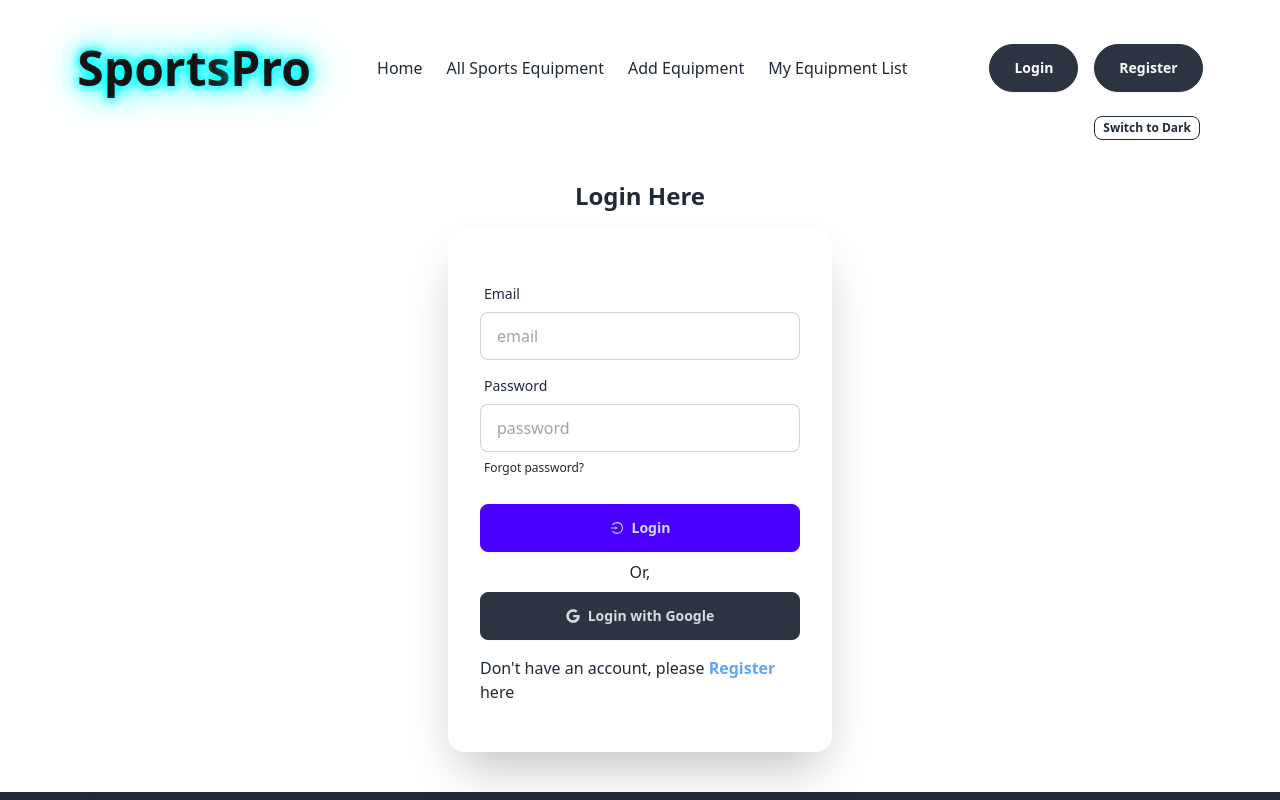
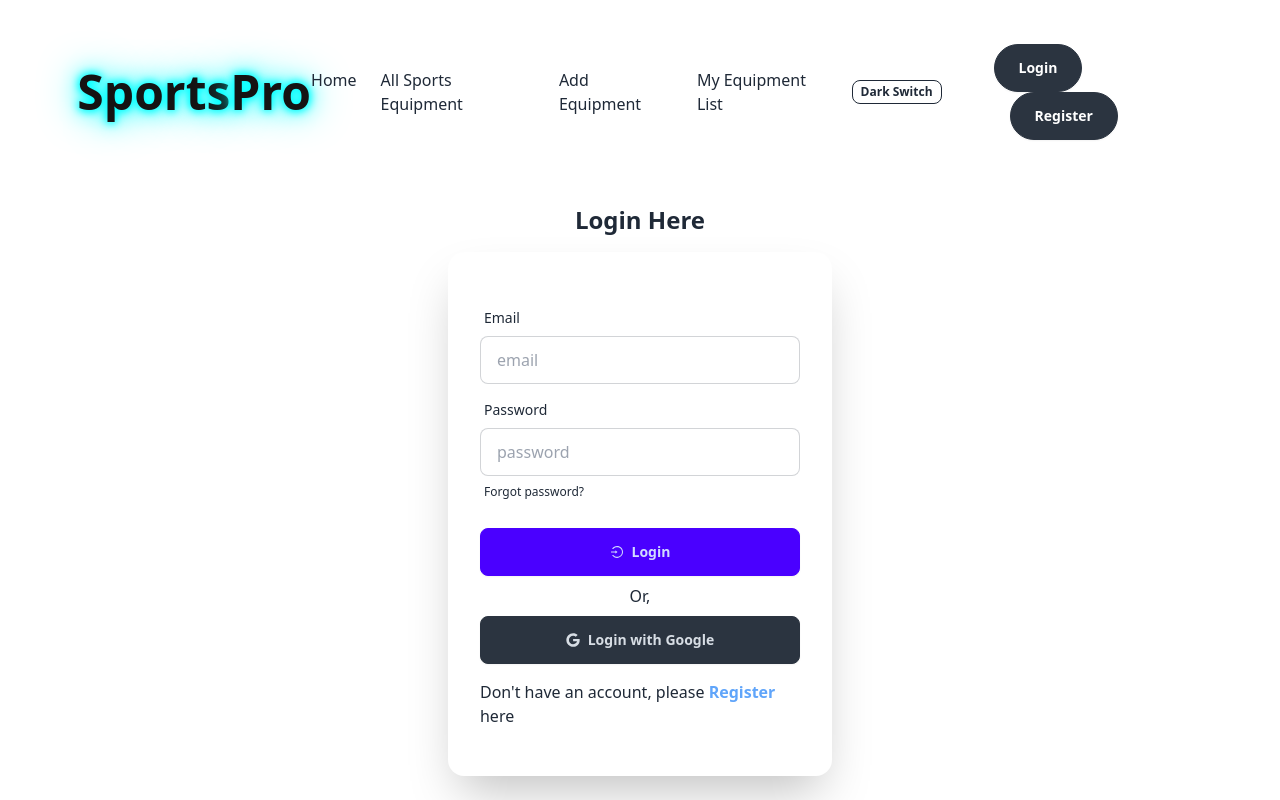
Before and after one commit to Biswa-Mitra-Barua/sports-store-assgn10-client, a React (Vite) app: page /login in a window 1280 px wide. Shown: the top 800 px of the page. Built offline with nearby package versions, Linux system fonts and the light colour scheme; no server answers.

Commit message:
repositioned the dark-light switch mode in the navbar

```diff
--- a/src/Layouts/MainLayout.jsx
+++ b/src/Layouts/MainLayout.jsx
@@ -1,15 +1,12 @@
-import React from 'react';
 import NavBar from '../components/Navbar/NavBar';
 import { Outlet } from 'react-router-dom';
 import Footer from '../components/Footer/Footer';
-import ThemeToggle from '../components/ThemeToggle/ThemeToggle';
 
 
 const MainLayout = () => {
     return (
         <div>
             <div className="w-11/12 mx-auto mt-5"><NavBar></NavBar></div>
-            <ThemeToggle></ThemeToggle>
             <div className="w-11/12 mx-auto mt-5"><Outlet></Outlet></div>
             <Footer></Footer>
         </div>
--- a/src/components/Navbar/NavBar.jsx
+++ b/src/components/Navbar/NavBar.jsx
@@ -2,6 +2,7 @@ import { Link, NavLink } from 'react-router-dom';
 import '../Navbar/Navbar.css';
 import { useContext } from 'react';
 import { authContext } from '../../AuthProvider/AuthProvider';
+import ThemeToggle from '../ThemeToggle/ThemeToggle';
 
 
 const NavBar = () => {
@@ -11,7 +12,7 @@ const NavBar = () => {
         <div className='p-6'>
             <div className='flex justify-between items-center'>
                 <div>
-                    <Link to='/' className='text-5xl font-bold neon '><span className="font-extrabold">Sports</span>Pro</Link>
+                    <Link to='/' className='text-5xl font-bold neon'><span className="font-extrabold">Sports</span>Pro</Link>
                 </div>
                 <div className='hidden md:flex space-x-6'>
                     <NavLink to='/' activeClassName="text-sky-700 font-bold" className=" hover:text-sky-700 transition-colors">Home</NavLink>
@@ -21,6 +22,7 @@ const NavBar = () => {
                 </div>
 
                 <div className='flex items-center gap-4'>
+                    <ThemeToggle></ThemeToggle>
                     <div>
                         {user?.photoURL &&
                             (<img className='w-12 h-12 rounded-full border-2 border-sky-700 hover:shadow-lg cursor-pointer'
--- a/src/components/Slider/Slider.jsx
+++ b/src/components/Slider/Slider.jsx
@@ -18,7 +18,7 @@ const Slider = () => {
             pagination={{ clickable: true }}
             scrollbar={{ draggable: true }}
             loop={true}
-            className=' shadow-xl rounded-lg'
+            className=' shadow-xl rounded-lg py-10'
         >
             <SwiperSlide>
                 <img src="/BannerImages/black-friday.jpg" alt="" style={{ width: "100%", height: "80vh" }} />
--- a/src/components/SportsCategories/SportsCategories.jsx
+++ b/src/components/SportsCategories/SportsCategories.jsx
@@ -14,7 +14,7 @@ const SportsCategories = () => {
   ];
 
   return (
-    <div className="py-10 bg-gradient-to-r from-gray-800 to-gray-200 rounded-sm">
+    <div className="py-10 bg-gradient-to-r from-gray-800 to-gray-200 rounded-md">
       <h2 className="text-4xl font-bold text-center text-white mb-10">
         Sports Categories
       </h2>
--- a/src/components/SportsTips/SportsTips.jsx
+++ b/src/components/SportsTips/SportsTips.jsx
@@ -27,7 +27,7 @@ const SportsTips = () => {
 
   return (
     <div className="py-10 bg-gradient-to-br from-gray-800 to-gray-200 my-20 px-6 rounded-md">
-      <h2 className="text-4xl font-bold text-center text-white mb-8">
+      <h2 className="text-4xl font-bold text-center text-white mb-10">
         Sports Tips & Training Guides
       </h2>
       <div className="grid grid-cols-1 md:grid-cols-2 lg:grid-cols-3 gap-8 px-4">
--- a/src/components/ThemeToggle/ThemeToggle.jsx
+++ b/src/components/ThemeToggle/ThemeToggle.jsx
@@ -13,11 +13,11 @@ const ThemeToggle = () => {
     }
 
     return (
-        <div className='flex justify-end mx-20'>
+        <div className='flex justify-end mx-5'>
             <button
                 onClick={toggleTheme}
                 className="btn btn-outline btn-xs">
-                {theme === 'light' ? 'Switch to Dark' : 'Switch to Light'}
+                {theme === 'light' ? 'Dark Switch' : 'Light Switch'}
             </button>
         </div>
     );
```
